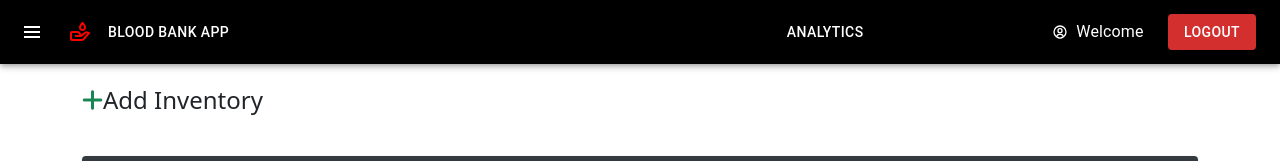
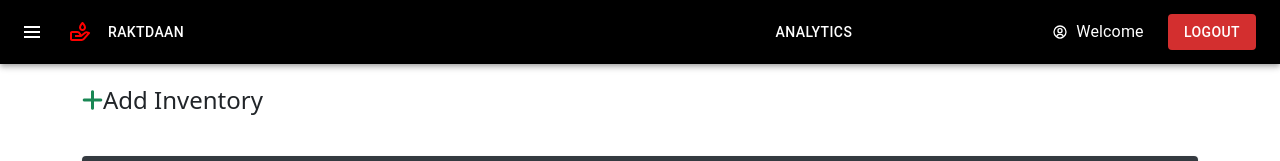
Before and after one commit to tanaydas2003/frontendraktdaan, a React (Create React App) app: page /home in a window 1280 px wide. Shown: the top 161 px of the page. Built offline with nearby package versions, Linux system fonts and the light colour scheme; no server answers.

Commit message:
chore: Update homepage route in Header.js to use "Raktdaan" instead of "Blood Bank App"

```diff
--- a/src/components/shared/Layouts/Header.js
+++ b/src/components/shared/Layouts/Header.js
@@ -109,7 +109,6 @@
 // export default Header;
 
 
-'use client';
 
 'use client';
 
@@ -166,7 +165,7 @@ function MainNav() {
             <BiDonateBlood color="red" size={24} style={{ marginRight: 8 }} />
             <Typography variant="h6">
               <NavLink component={RouterLink} to="/home" disableRipple>
-                Blood Bank App
+                Raktdaan
               </NavLink>
             </Typography>
           </Box>
```
